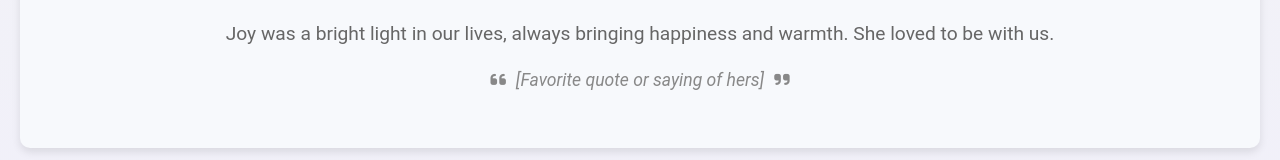
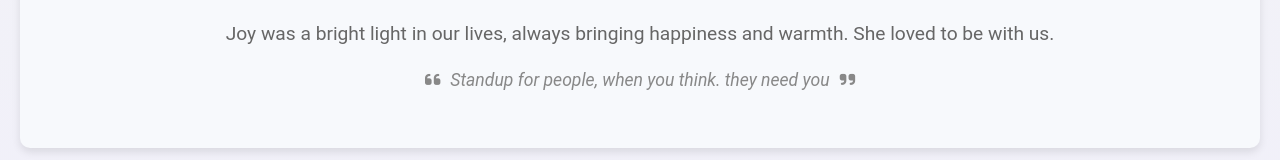
Before and after one commit to minnukota381/02.11.2004, an Angular app: page / in a window 1280 px wide. Shown: the part 381-541 px from the top of the page. Built offline with nearby package versions, Linux system fonts and the light colour scheme.

Commit message:
"Updated favorite quote in About component"

```diff
--- a/src/app/components/about/about.component.html
+++ b/src/app/components/about/about.component.html
@@ -1,5 +1,5 @@
 <section class="about">
   <h2><i class="fas fa-info-circle"></i> About Joy</h2>
   <p>Joy was a bright light in our lives, always bringing happiness and warmth. She loved to be with us.</p>
-  <blockquote><i class="fas fa-quote-left"></i> [Favorite quote or saying of hers] <i class="fas fa-quote-right"></i></blockquote>
+  <blockquote><i class="fas fa-quote-left"></i> Standup for people, when you think. they need you <i class="fas fa-quote-right"></i></blockquote>
 </section>
```
